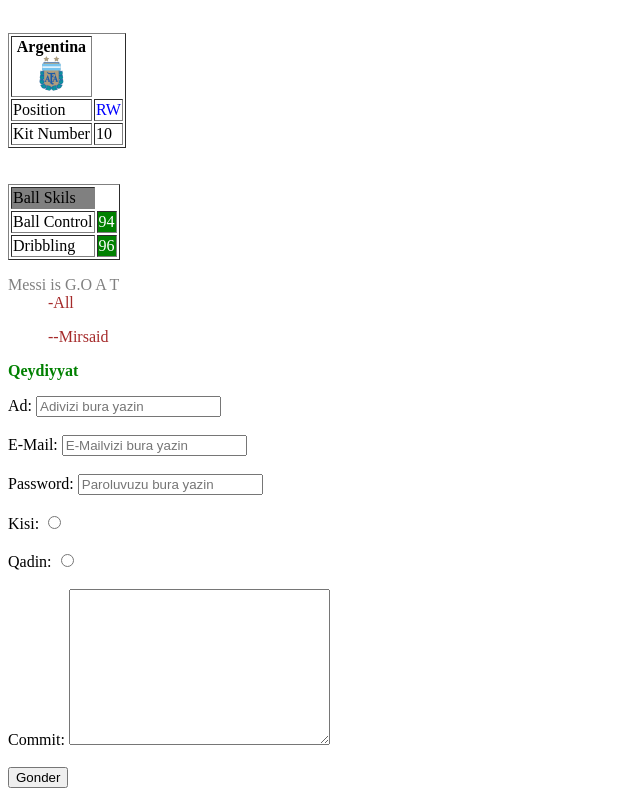
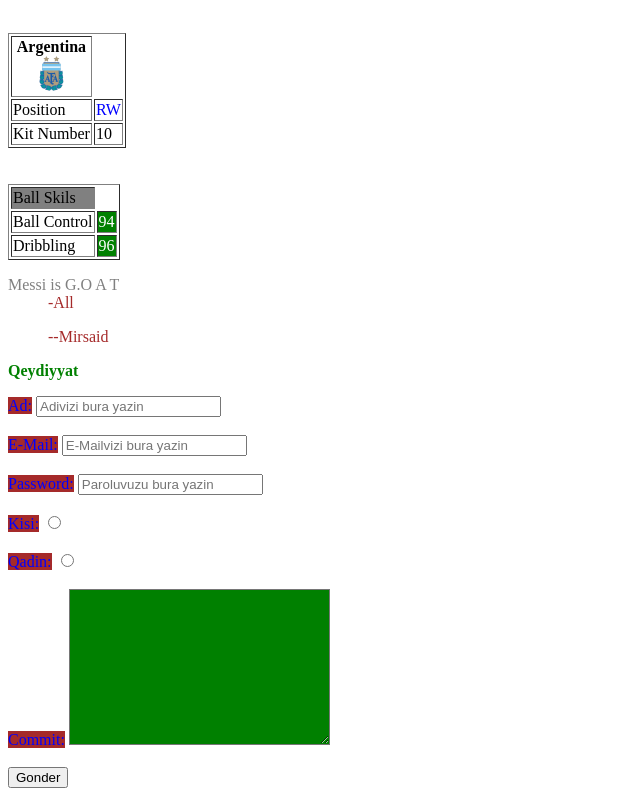
Before and after one commit to mitri-svg/liomessi, a plain HTML site: page index.html in a window 1280 px wide. Shown: the part 2305-3101 px from the top of the page, without its empty margins (0-640 px from the left). Drawn offline with Linux system fonts and the light colour scheme.

Commit message:
sinxroniz

```diff
--- a/style.css
+++ b/style.css
@@ -10,3 +10,10 @@ dd{
     color: brown;
     background-color: white;
 }
+textarea{
+    background-color: green;
+}
+label{
+    color: blue;
+    background-color: brown;
+}
```
